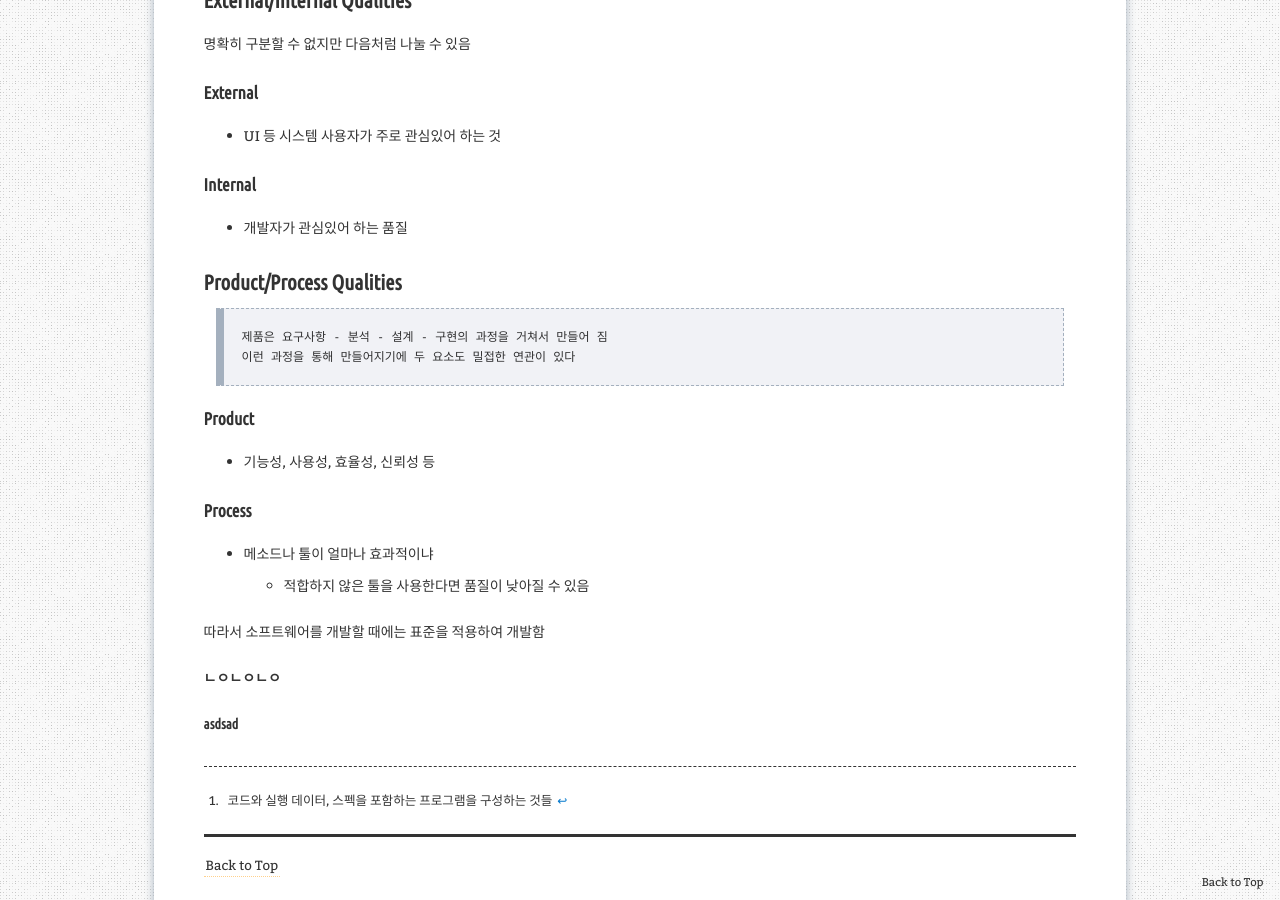
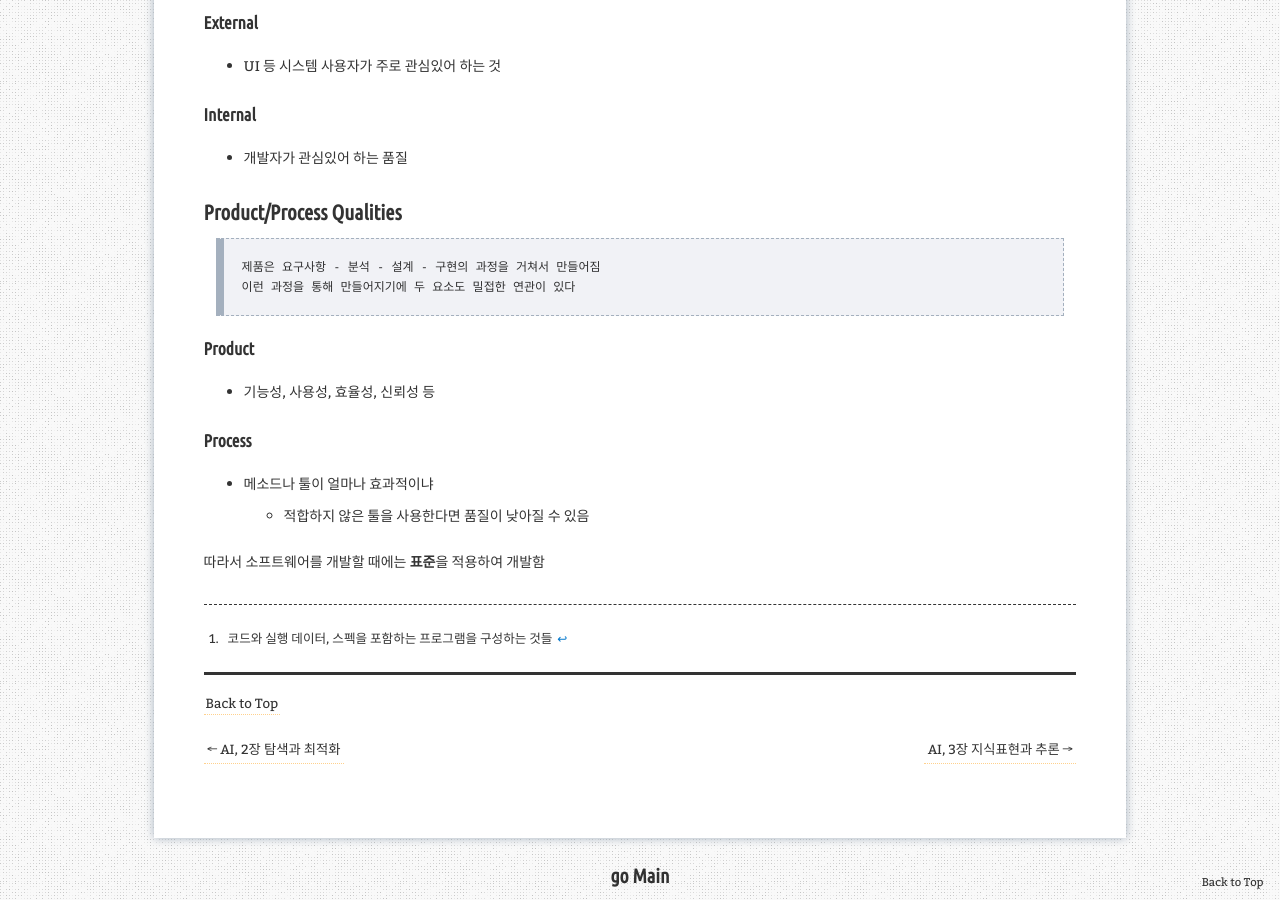
Before and after one commit to aristohyun/aristohyun.github.io, a Jekyll site: the page built from _posts/2021-09-13-SE_02.md, in a window 1280 px wide and 900 px high, scrolled down 1917 px. Built offline with Jekyll 4.4.1, drawn with Linux system fonts in a browser that asks for light colours; comment, search, counter and statistics services are not loaded; some of the changed text lies outside the part shown.

Commit message:
Update 2021-09-13-SE_02.md

```diff
--- a/_posts/2021-09-13-SE_02.md
+++ b/_posts/2021-09-13-SE_02.md
@@ -73,7 +73,7 @@ redirect_from:
 
 ### Product/Process Qualities
 
-> 제품은 요구사항 - 분석 - 설계 - 구현의 과정을 거쳐서 만들어 짐
+> 제품은 요구사항 - 분석 - 설계 - 구현의 과정을 거쳐서 만들어짐
 > 이런 과정을 통해 만들어지기에 두 요소도 밀접한 연관이 있다
 
 #### Product
@@ -85,10 +85,6 @@ redirect_from:
 - 메소드나 툴이 얼마나 효과적이냐
     - 적합하지 않은 툴을 사용한다면 품질이 낮아질 수 있음
 
-따라서 소프트웨어를 개발할 때에는 표준을 적용하여 개발함
-
-**ㄴㅇㄴㅇㄴㅇ**
-
-**asdsad**
+따라서 소프트웨어를 개발할 때에는 **표준**을 적용하여 개발함
 
 [^attribute]: 코드와 실행 데이터, 스펙을 포함하는 프로그램을 구성하는 것들
```
Also changed, not shown: other parts of _posts/2021-09-13-SE_02.md (+3 -3 lines).
